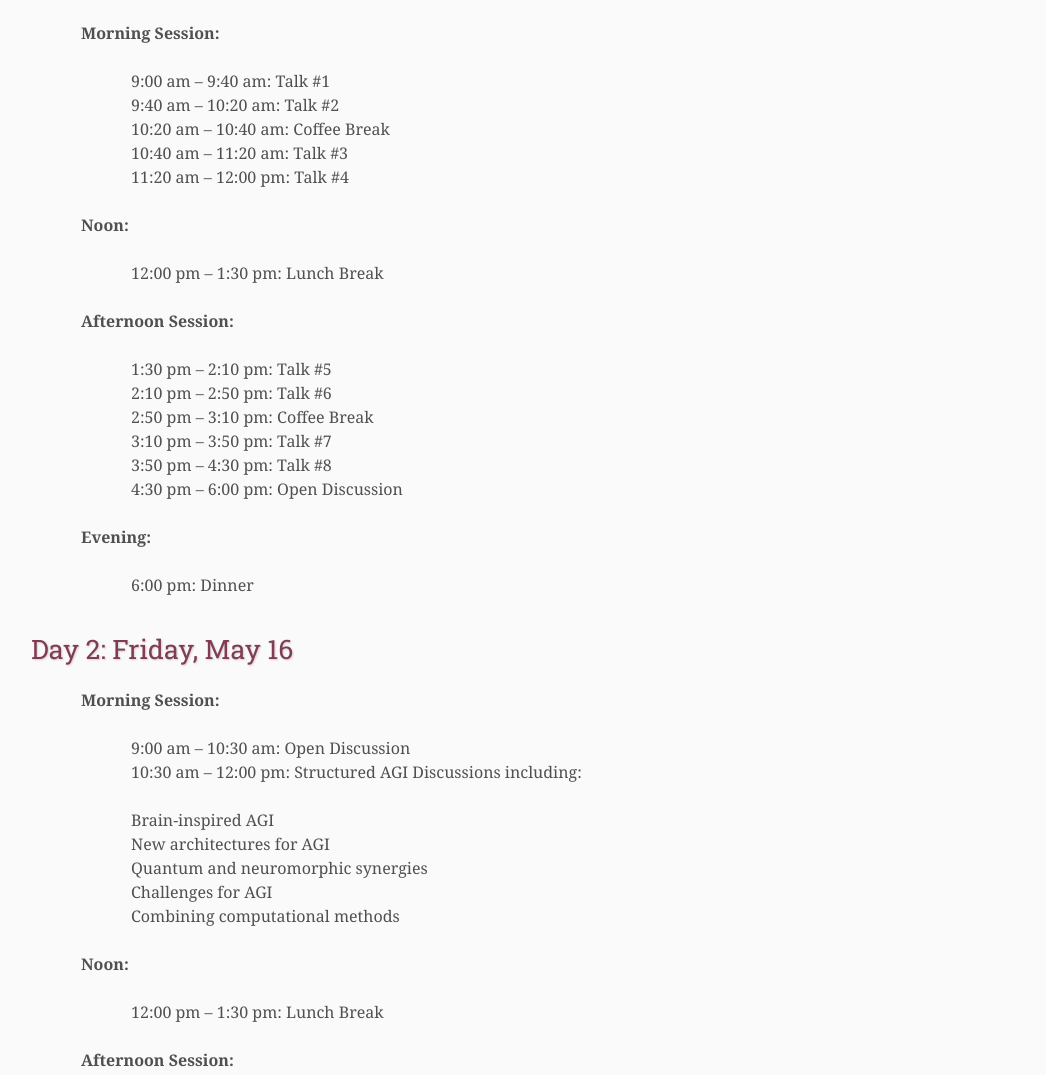
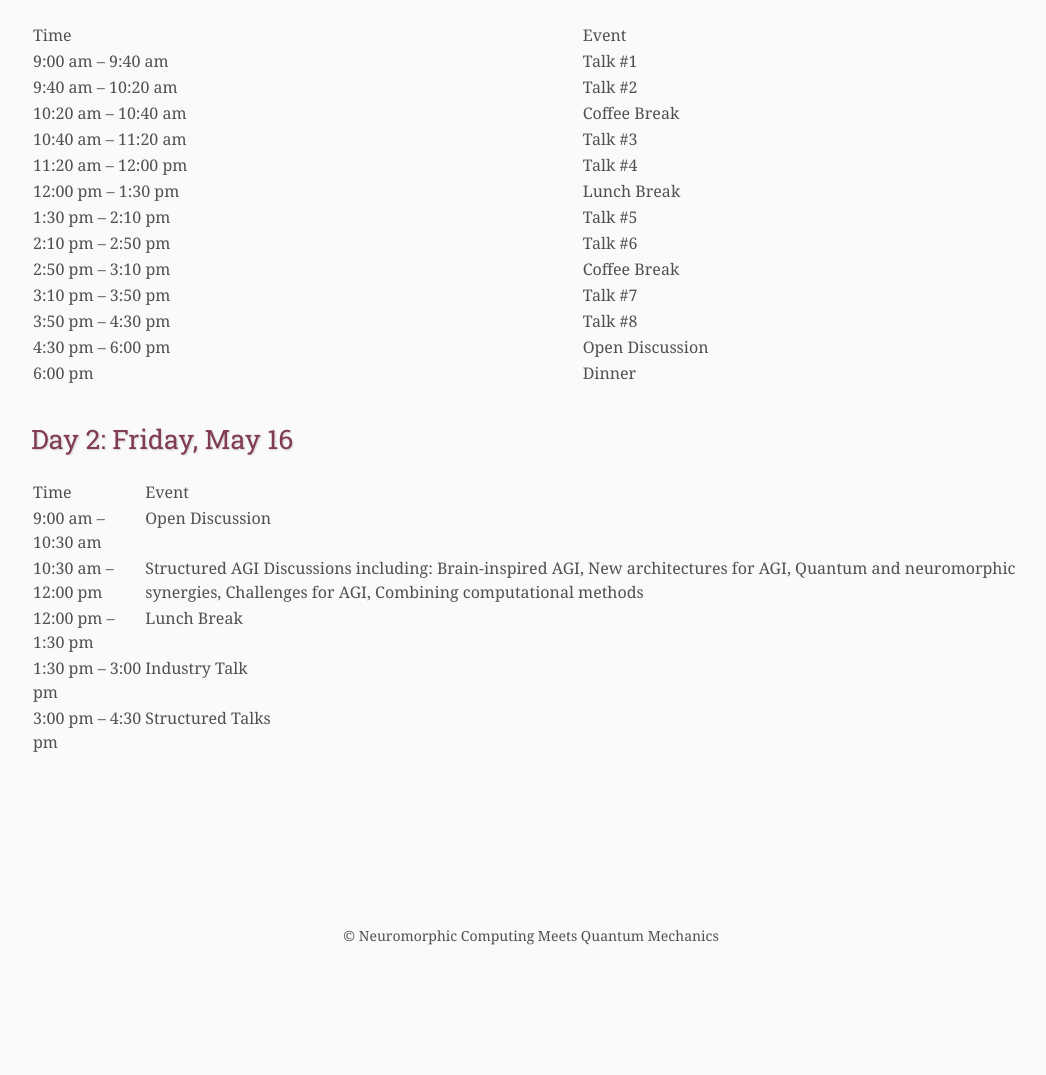
Before and after one commit to Necoqum/necoqum.github.io, a plain HTML site: page schedule/index.html in a window 1280 px wide. Shown: the part 750-1825 px from the top of the page, without its empty margins (109-1155 px from the left). After the commit the page ends 1758 px from the top, so only its background shows below. Drawn offline with Linux system fonts and the light colour scheme; files that its build step writes are made by us from their sources.

Commit message:
Update index.html

```diff
--- a/schedule/index.html
+++ b/schedule/index.html
@@ -45,55 +45,93 @@
 
     <!-- Day 1: Thursday, May 15 -->
     <h3>Day 1: Thursday, May 15</h3>
-    <p><strong>Morning Session:</strong></p>
-    <ul>
-        <li>9:00 am – 9:40 am: Talk #1</li>
-        <li>9:40 am – 10:20 am: Talk #2</li>
-        <li>10:20 am – 10:40 am: Coffee Break</li>
-        <li>10:40 am – 11:20 am: Talk #3</li>
-        <li>11:20 am – 12:00 pm: Talk #4</li>
-    </ul>
-    <p><strong>Noon:</strong></p>
-    <ul>
-        <li>12:00 pm – 1:30 pm: Lunch Break</li>
-    </ul>
-    <p><strong>Afternoon Session:</strong></p>
-    <ul>
-        <li>1:30 pm – 2:10 pm: Talk #5</li>
-        <li>2:10 pm – 2:50 pm: Talk #6</li>
-        <li>2:50 pm – 3:10 pm: Coffee Break</li>
-        <li>3:10 pm – 3:50 pm: Talk #7</li>
-        <li>3:50 pm – 4:30 pm: Talk #8</li>
-        <li>4:30 pm – 6:00 pm: Open Discussion</li>
-    </ul>
-    <p><strong>Evening:</strong></p>
-    <ul>
-        <li>6:00 pm: Dinner</li>
-    </ul>
+    <table>
+        <tr>
+            <th>Time</th>
+            <th>Event</th>
+        </tr>
+        <tr>
+            <td>9:00 am – 9:40 am</td>
+            <td>Talk #1</td>
+        </tr>
+        <tr>
+            <td>9:40 am – 10:20 am</td>
+            <td>Talk #2</td>
+        </tr>
+        <tr>
+            <td>10:20 am – 10:40 am</td>
+            <td>Coffee Break</td>
+        </tr>
+        <tr>
+            <td>10:40 am – 11:20 am</td>
+            <td>Talk #3</td>
+        </tr>
+        <tr>
+            <td>11:20 am – 12:00 pm</td>
+            <td>Talk #4</td>
+        </tr>
+        <tr>
+            <td>12:00 pm – 1:30 pm</td>
+            <td>Lunch Break</td>
+        </tr>
+        <tr>
+            <td>1:30 pm – 2:10 pm</td>
+            <td>Talk #5</td>
+        </tr>
+        <tr>
+            <td>2:10 pm – 2:50 pm</td>
+            <td>Talk #6</td>
+        </tr>
+        <tr>
+            <td>2:50 pm – 3:10 pm</td>
+            <td>Coffee Break</td>
+        </tr>
+        <tr>
+            <td>3:10 pm – 3:50 pm</td>
+            <td>Talk #7</td>
+        </tr>
+        <tr>
+            <td>3:50 pm – 4:30 pm</td>
+            <td>Talk #8</td>
+        </tr>
+        <tr>
+            <td>4:30 pm – 6:00 pm</td>
+            <td>Open Discussion</td>
+        </tr>
+        <tr>
+            <td>6:00 pm</td>
+            <td>Dinner</td>
+        </tr>
+    </table>
 
     <!-- Day 2: Friday, May 16 -->
     <h3>Day 2: Friday, May 16</h3>
-    <p><strong>Morning Session:</strong></p>
-    <ul>
-        <li>9:00 am – 10:30 am: Open Discussion</li>
-        <li>10:30 am – 12:00 pm: Structured AGI Discussions including:</li>
-        <ul>
-            <li>Brain-inspired AGI</li>
-            <li>New architectures for AGI</li>
-            <li>Quantum and neuromorphic synergies</li>
-            <li>Challenges for AGI</li>
-            <li>Combining computational methods</li>
-        </ul>
-    </ul>
-    <p><strong>Noon:</strong></p>
-    <ul>
-        <li>12:00 pm – 1:30 pm: Lunch Break</li>
-    </ul>
-    <p><strong>Afternoon Session:</strong></p>
-    <ul>
-        <li>1:30 pm – 3:00 pm: Industry Talk</li>
-        <li>3:00 pm – 4:30 pm: Structured Talks</li>
-    </ul>
+    <table>
+        <tr>
+            <th>Time</th>
+            <th>Event</th>
+        </tr>
+        <tr>
+            <td>9:00 am – 10:30 am</td>
+            <td>Open Discussion</td>
+        </tr>
+        <tr>
+            <td>10:30 am – 12:00 pm</td>
+            <td>Structured AGI Discussions including: Brain-inspired AGI, New architectures for AGI, Quantum and neuromorphic synergies, Challenges for AGI, Combining computational methods</td>
+        </tr>
+        <tr>
+            <td>12:00 pm – 1:30 pm</td>
+            <td>Lunch Break</td>
+        </tr>
+        <tr>
+            <td>1:30 pm – 3:00 pm</td>
+            <td>Industry Talk</td>
+        </tr>
+        <tr>
+            <td>3:00 pm – 4:30 pm</td>
+            <td>Structured Talks</td>
+        </tr>
+    </table>
 
     <footer>
         &copy; Neuromorphic Computing Meets Quantum Mechanics
```
